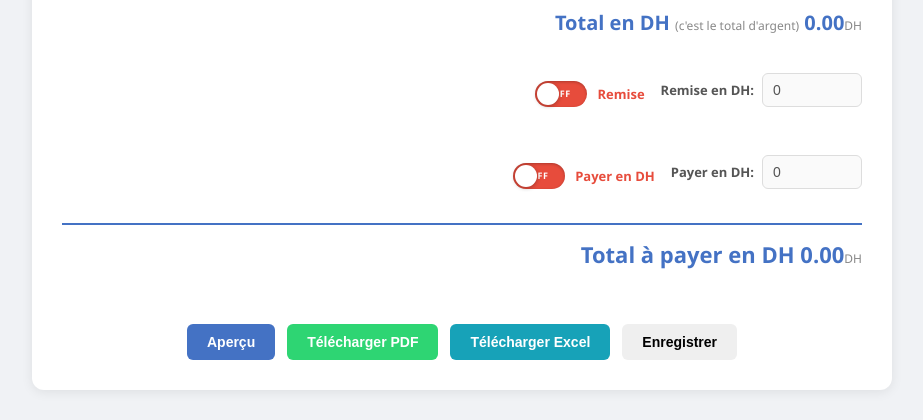
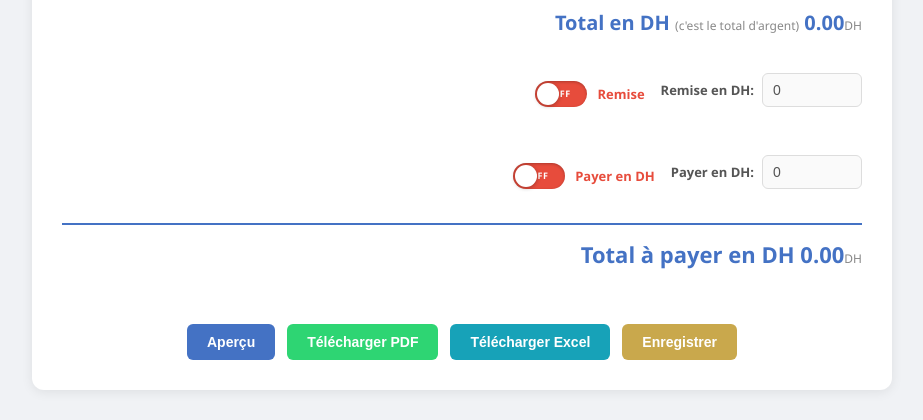
Before and after one commit to benlkadihamza/invoiceapp, a Flask app: page / in a window 1280 px wide. Shown: the part 744-1164 px from the top of the page, without its empty margins (178-1101 px from the left). Run offline with Flask 3, Linux system fonts and the light colour scheme.

Commit message:
Update style.css

```diff
--- a/static/style.css
+++ b/static/style.css
@@ -197,6 +197,8 @@ form {
 .btn-success:hover { background: #26b863; }
 .btn-info { background: #17a2b8; color: white; }
 .btn-info:hover { background: #138496; }
+.btn-save { background: #C9A84C; color: white; }
+.btn-save:hover { background: #b0913b; }
 
 .totals {
     text-align: right;
```
